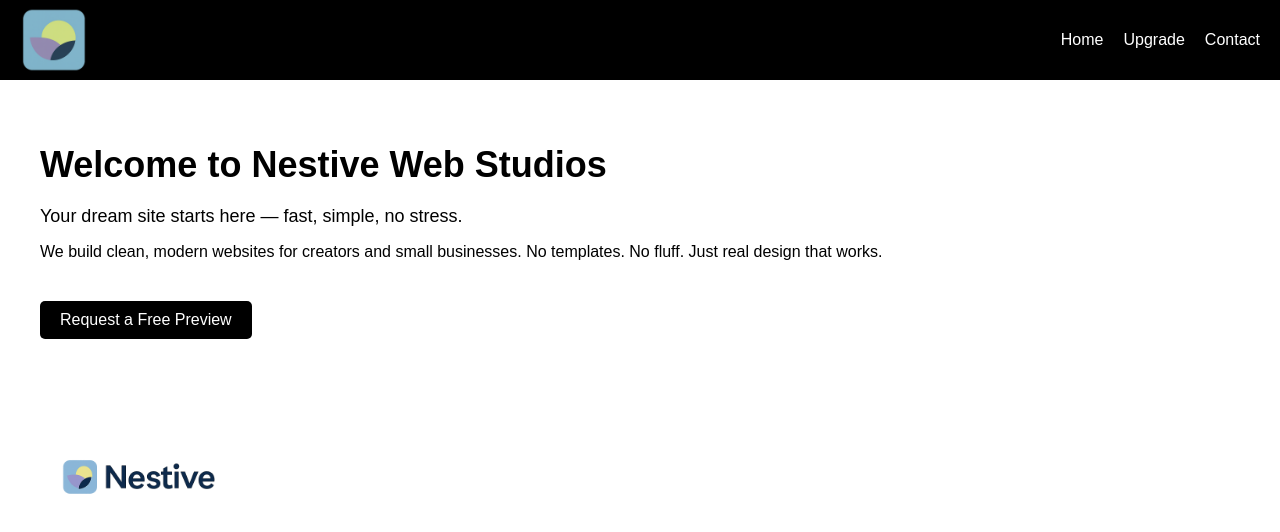
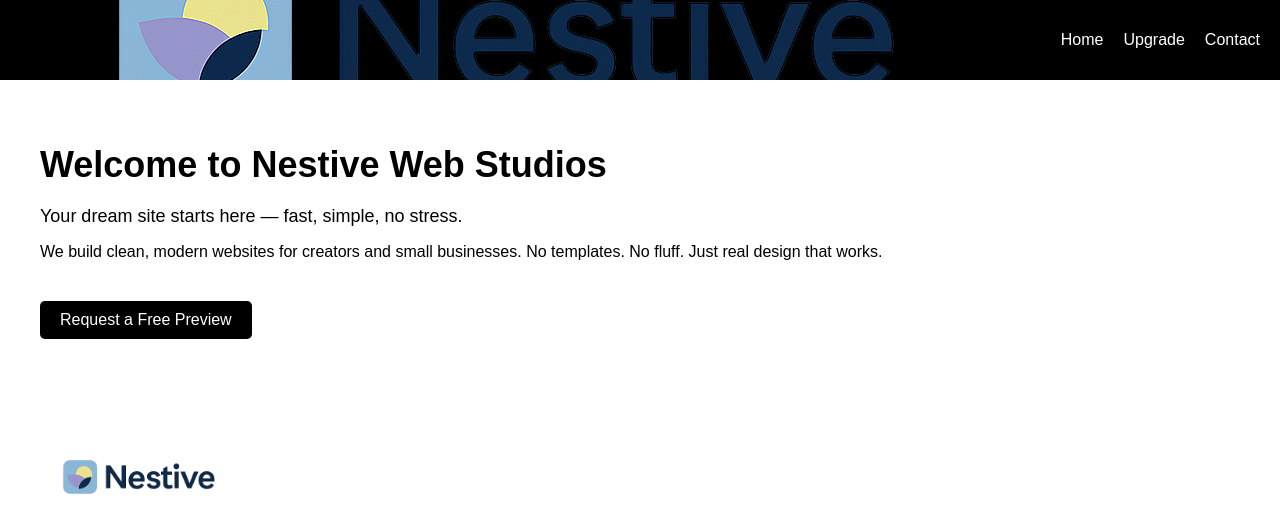
Before and after one commit to NestiveWebStudios/nestive-site, a React (Vite) app: page / in a window 1280 px wide. Shown: the top 532 px of the page. Built offline with nearby package versions, Linux system fonts and the light colour scheme.

Commit message:
changed home screen logo

```diff
--- a/src/App.jsx
+++ b/src/App.jsx
@@ -20,9 +20,9 @@ const App = () => {
         {/* Logo on the left */}
         <Link to="/" style={{ display: 'flex', alignItems: 'center' }}>
           <img
-            src="/favicon.png"
+            src="/nestive-transparent-logo.png"
             alt="Nestive Logo"
-            style={{ width: '108px', height: '108px', marginRight: '10px' }}
+            style={{ width: 'auto', height: 'auto', marginRight: '10px' }}
           />
         </Link>
 
```
